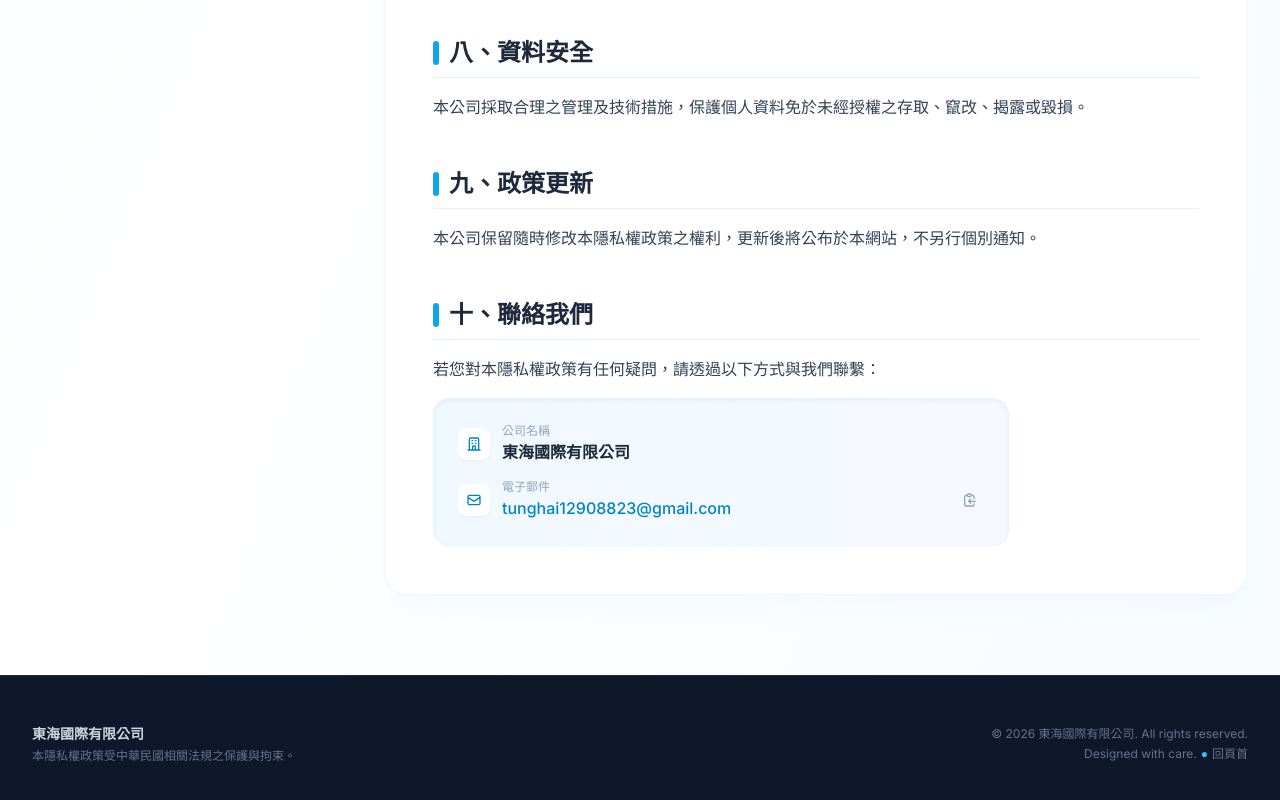
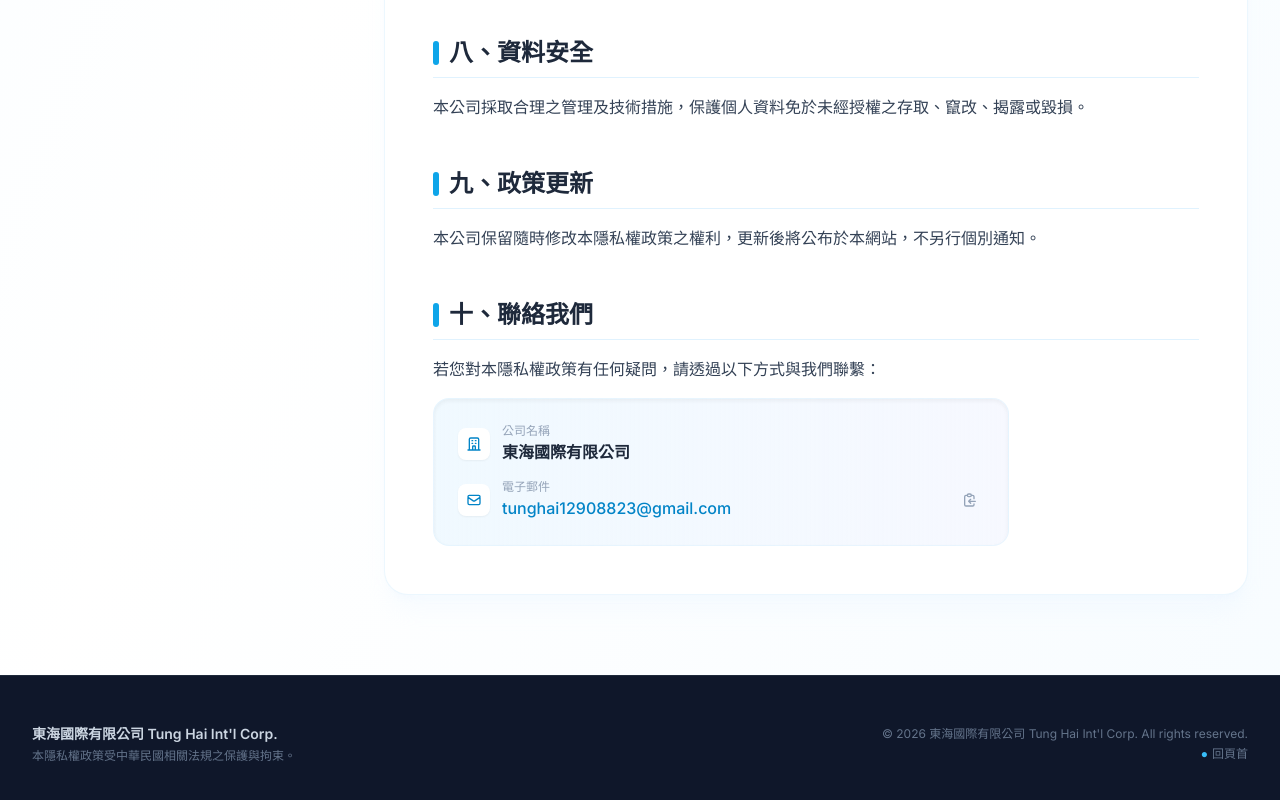
Before and after one commit to tunghai-intl/tunghai-intl.github.io, a plain HTML site: page PrivacyPolicy.html in a window 1280 px wide. Shown: the part 2467-3267 px from the top of the page. Drawn offline with nearby package versions, Linux system fonts and the light colour scheme.

Commit message:
Update PrivacyPolicy.html

```diff
--- a/PrivacyPolicy.html
+++ b/PrivacyPolicy.html
@@ -129,7 +129,7 @@
 
             <!-- 回首頁 / 行動工具列 -->
             <div class="flex items-center space-x-4">
-                <a href="#" class="text-sm font-medium text-slate-500 hover:text-brand-600 transition-colors flex items-center space-x-1">
+                <a href="https://tunghai.tw/" class="text-sm font-medium text-slate-500 hover:text-brand-600 transition-colors flex items-center space-x-1">
                     <svg class="w-4 h-4" fill="none" stroke="currentColor" viewBox="0 0 24 24"><path stroke-linecap="round" stroke-linejoin="round" stroke-width="2" d="M3 12l2-2m0 0l7-7 7 7M5 10v10a1 1 0 001 1h3m10-11l2 2m-2-2v10a1 1 0 01-1 1h-3m-6 0a1 1 0 001-1v-4a1 1 0 011-1h2a1 1 0 011 1v4a1 1 0 001 1m-6 0h6"/></svg>
                     <span>回到首頁</span>
                 </a>
@@ -476,13 +476,13 @@
     <footer class="bg-slate-900 text-slate-400 py-12 border-t border-slate-800 no-print">
         <div class="max-w-7xl mx-auto px-4 sm:px-6 lg:px-8 text-center sm:text-left flex flex-col sm:flex-row justify-between items-center space-y-6 sm:space-y-0">
             <div>
-                <p class="text-sm text-slate-300 font-semibold mb-1">東海國際有限公司</p>
+                <p class="text-sm text-slate-300 font-semibold mb-1">東海國際有限公司 Tung Hai Int'l Corp.</p>
                 <p class="text-xs text-slate-500">本隱私權政策受中華民國相關法規之保護與拘束。</p>
             </div>
             <div class="text-xs text-slate-500 flex flex-col sm:items-end space-y-1">
-                <span>© 2026 東海國際有限公司. All rights reserved.</span>
+                <span>© 2026 東海國際有限公司 Tung Hai Int'l Corp. All rights reserved.</span>
                 <span class="flex items-center space-x-1 justify-center sm:justify-start">
-                    <span>Designed with care.</span>
+                    <span></span>
                     <span class="text-sky-400">●</span>
                     <a href="#" class="hover:underline hover:text-white">回頁首</a>
                 </span>
```
